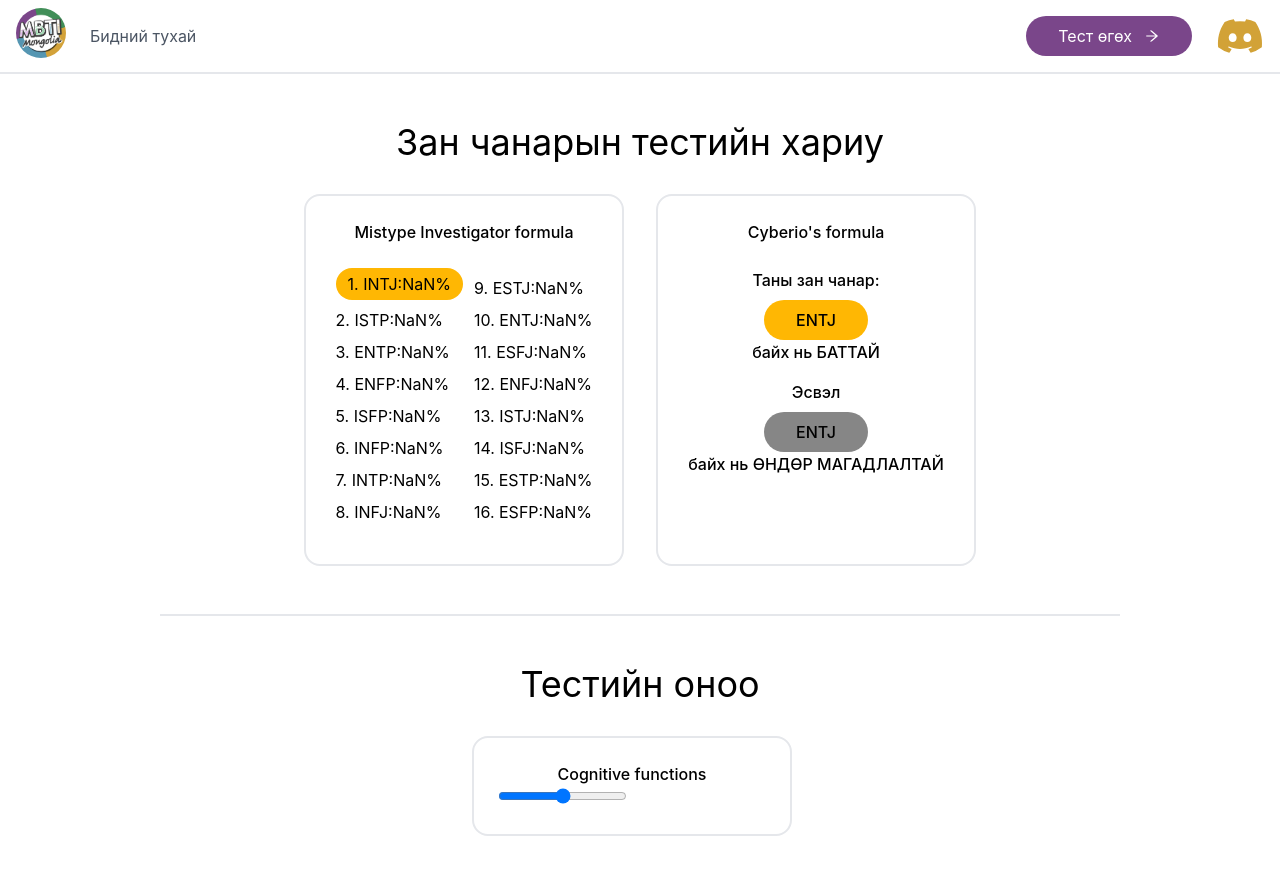
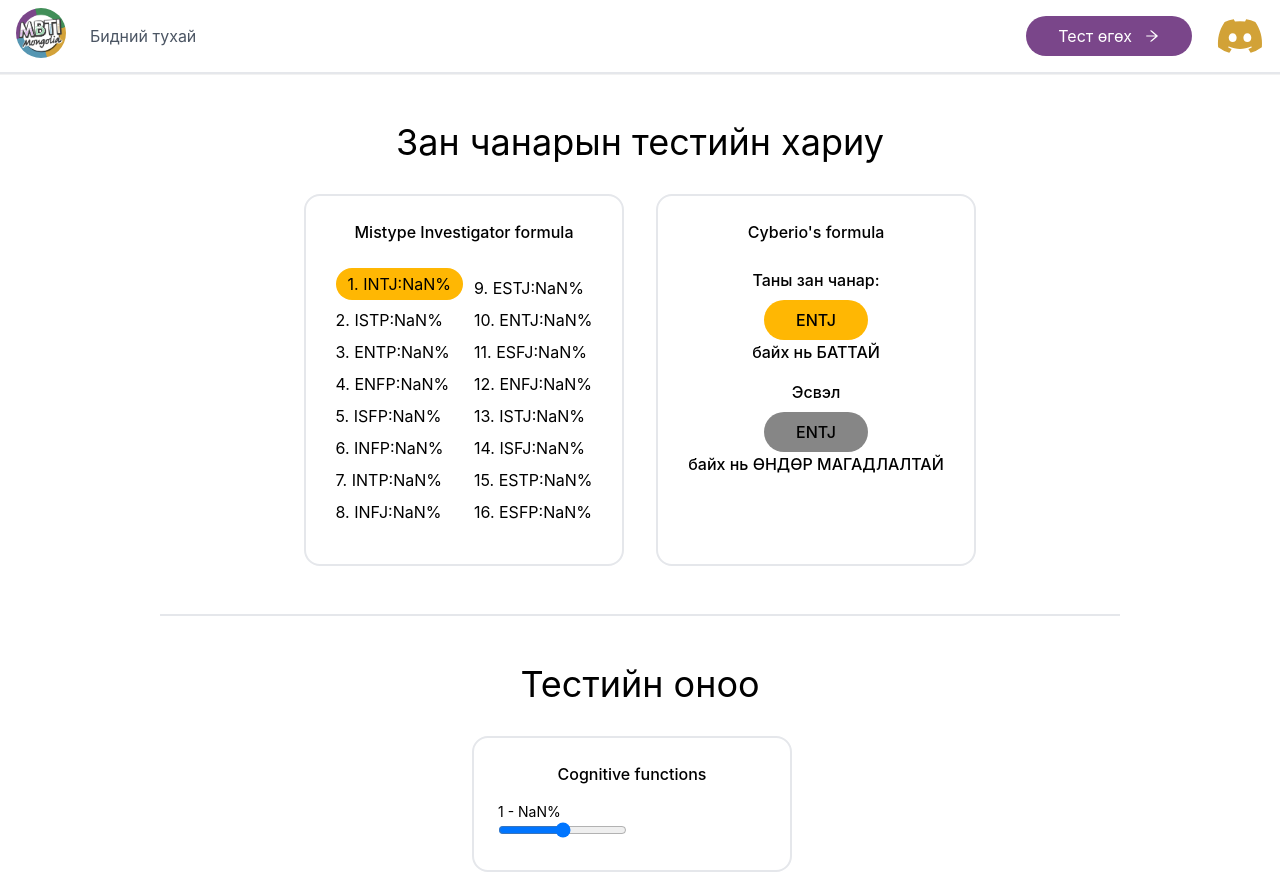
Before and after one commit to bilguudeiblgd/mbti_test, a Next.js app: page /result/1 in a window 1280 px wide. Before the commit the page ends 836 px from the top, so only its background shows below. Built offline with nearby package versions, Linux system fonts and the light colour scheme.

Commit message:
opera fix, result page adding

```diff
--- a/components/Navbar.js
+++ b/components/Navbar.js
@@ -5,9 +5,10 @@ import Link from 'next/link';
 import Logo from '../public/logo.jpg';
 import { FaDiscord } from 'react-icons/fa';
 import TestButton from './TestButton.js';
+import styles from '../styles/navbar.module.css';
 export default function Navbar() {
     return (
-        <div>
+        <div className={styles.navbar_shadow}>
             <nav className={"container mx-auto px-4 py-2"}>
                 <ul className={"flex flex-row justify-between"}>
                     <div className={"flex flex-row items-center"}>
--- a/components/ResultCognitive.js
+++ b/components/ResultCognitive.js
@@ -1,28 +1,61 @@
 import React from "react";
 
+
 export default function ResultCognitive({ cogFunctions }) {
-    console.log("reeached")
+  console.log("reeached");
   console.log(cogFunctions);
   return (
     <div>
       <div
         className={"border-2 mb-6 md:mb-0 md:mr-4 w-80 rounded-2xl h-90 p-6"}
       >
-        <h3 className={"text-1xl font-medium text-center"}>
+        <h3 className={"text-1xl font-medium text-center mb-4"}>
           Cognitive functions
         </h3>
+        <div className={"flex flex-row"}>
+          <div>
             {[...cogFunctions.entries()].map((item, index) => {
               if (index >= 4) return;
-          console.log(item);
-          let value = (item[1] / 15.8) * 100;
+
+              let value = Math.floor((item[1] / 15.8) * 100 * 10) / 10;
               return (
+                <div className={"flex flex-col mr-2 mb-2"}>
+                  <label for={item[0]}>
+                    <p className={"text-sm"}>
+                      {item[0]} - {value}%
+                    </p>
+                  </label>
+                  <input
+                    className={""}
+                    type="range"
+                    max="100"
+                    value={value}
+                    name={item[0]}
+                  />
+                </div>
+              );
+            })}
+          </div>
           <div>
-              <label value="dada" />
-              <input type="range" max="100" value={value} />
+            {[...cogFunctions.entries()].map((item, index) => {
+              if (index < 4) return;
+
+              let value = Math.floor(((item[1] + 15.8) / 31.6) * 100 * 10) / 10;
+              return (
+                <div className={"flex flex-col ml-2 mb-2"}>
+                  <label for={item[0]}>
+                    <p className={"text-sm"}>
+                      {item[0]} - {value}%
+                    </p>
+                  </label>
+                  <input type="range" max="100" value={value} name={item[0]} />
+
                 </div>
               );
             })}
           </div>
         </div>
+      </div>
+    </div>
   );
 }
--- /dev/null
+++ b/styles/navbar.module.css
@@ -0,0 +1,3 @@
+.navbar_shadow {
+    box-shadow: rgba(0, 0, 0, 0.05) 0px 0px 0px 1px;
+}
```
Also changed, not shown: styles/test.module.css (+54 -48 lines). Lines whose indentation alone changed are shown as unchanged.
